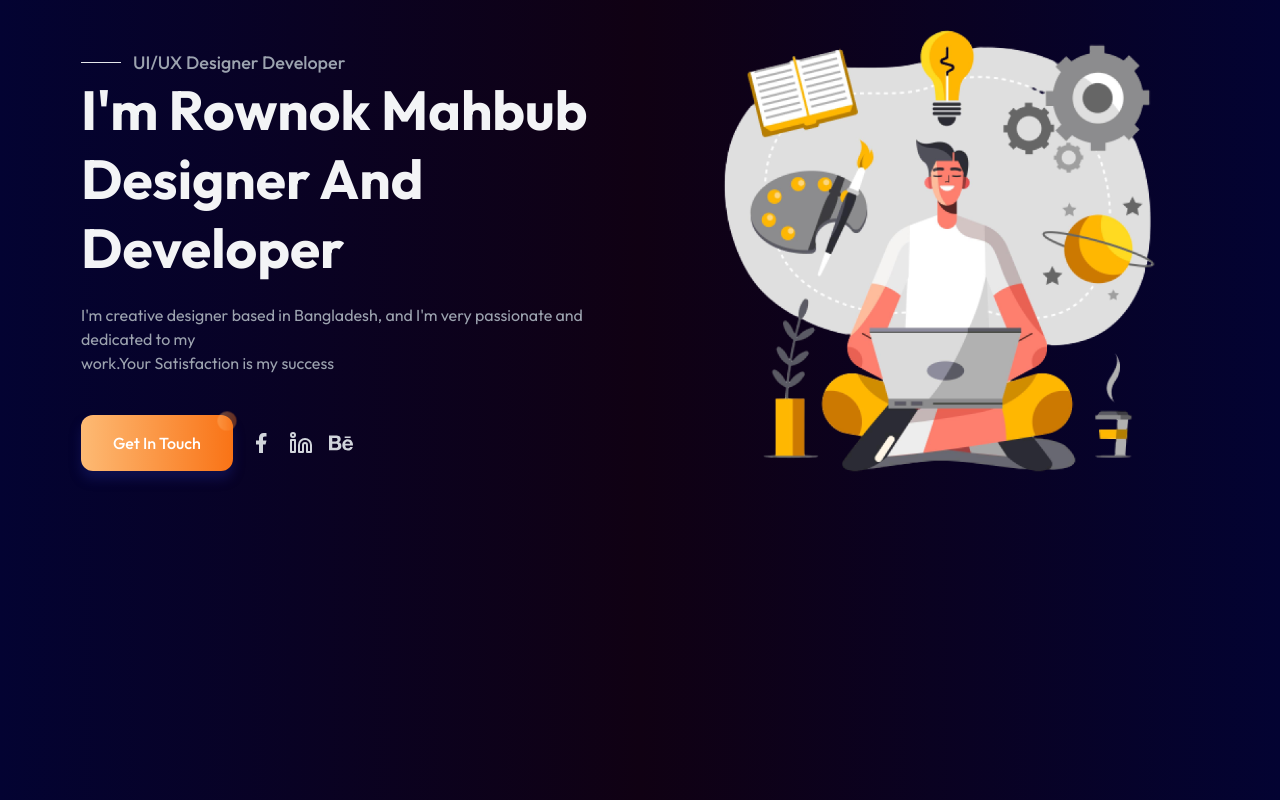
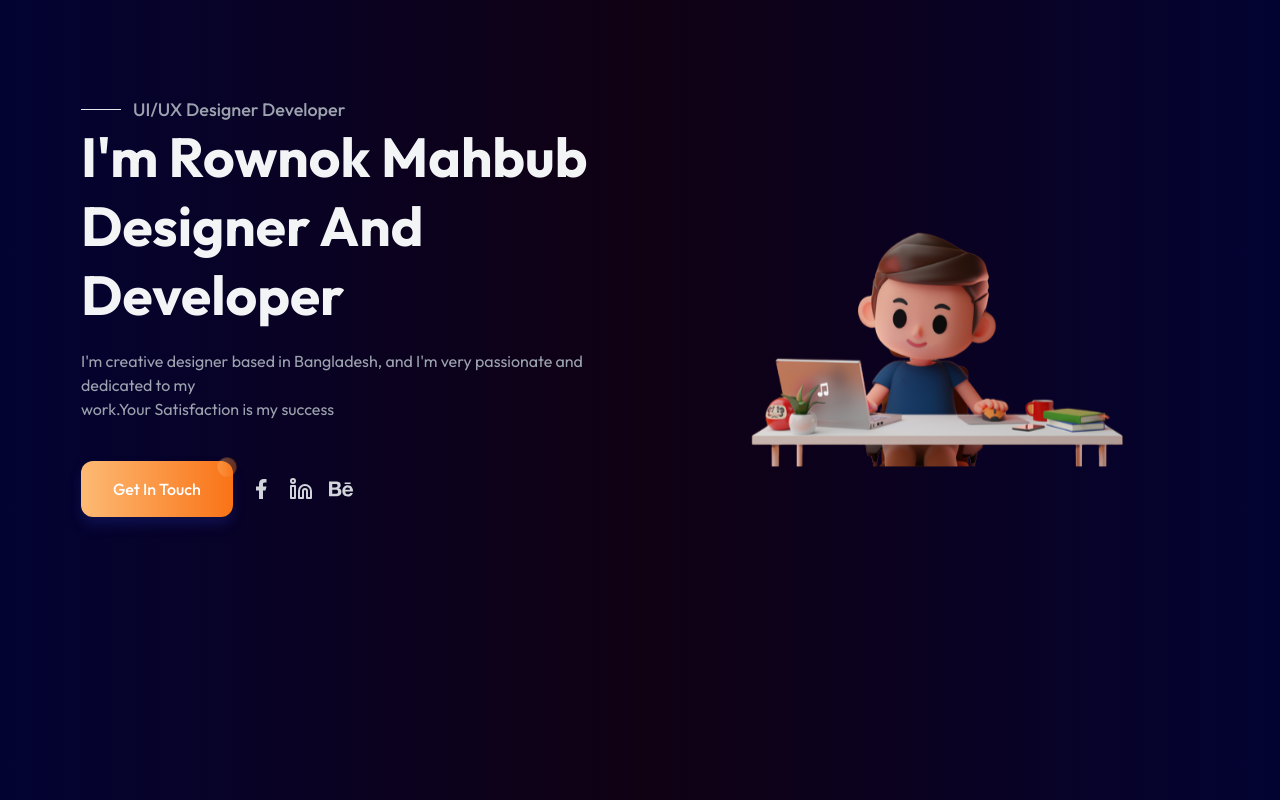
Before and after one commit to Mhatre2/Rutvik-Protfolio, a Next.js app: page / in a window 1280 px wide. Shown: the top 800 px of the page. Built offline with nearby package versions, Linux system fonts and the light colour scheme.

Commit message:
update profile

```diff
--- a/Components/Home/Hero.js
+++ b/Components/Home/Hero.js
@@ -10,7 +10,7 @@ const Hero = () => {
   return (
     <>
     <div className="relative md:h-screen mt-15 pt-10 sm:pt-0 bg-gradient-to-r from-[#030332] via-[#100113] to-[#030332]" ref={element}>
-    <div className="container mx-auto grid grid-cols-1 md:grid-cols-2 items-center md:gap-20 ">
+    <div className="container my-auto grid grid-cols-1 lg:grid-cols-2 lg:gap-20 items-center lg:pt-24 ">
     <motion.div
           className="content"
           variants={leftAnimation}
@@ -43,13 +43,11 @@ const Hero = () => {
         </div>
 
       </motion.div>
-      <motion.div className="relative sm:mt-0 mt-10 px-6 sm:px-0"   variants={rightAnimation}
+      <motion.div className=""   variants={rightAnimation}
           animate={controls}
           transition={{ delay: 0.1, type: "tween" }}>
-        <img className="w-14  top-14 sm:-left-5 hidden sm:absolute" src="/Assets/figma.png" alt="" />
-        <img className="w-32 hidden sm:absolute  bottom-0 sm:-left-10" src="/Assets/nextjs.png" alt="" />
 
-        <img className="w-[600px] animate__animated animate__fadeInRight animate__delay-.5s" src="/Assets/mainhero.png" alt="" />
+        <img className="" src="/Assets/coder.svg" alt="" />
       </motion.div>
     </div>
     </div>
```
Also changed, not shown: public/Assets/coder.svg (added), public/Assets/rownokcoder.svg (added).
